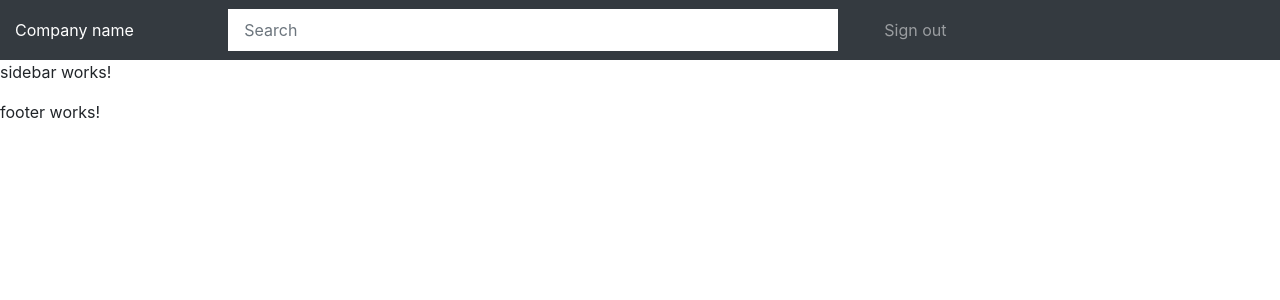
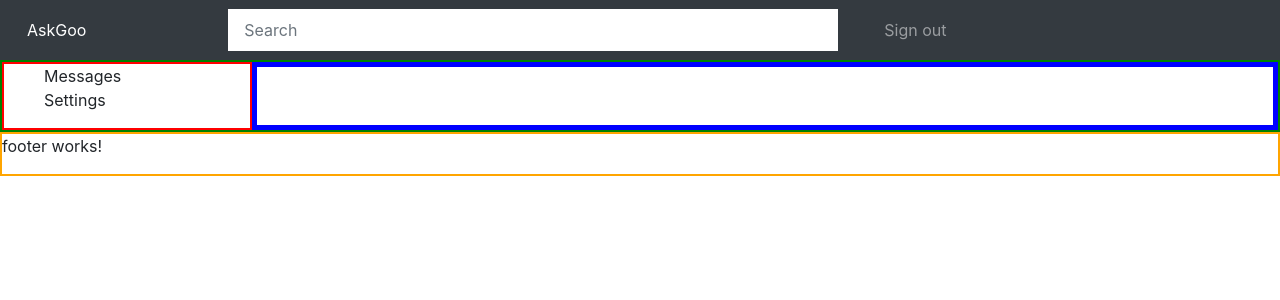
Before and after one commit to kaldren/AskGoo, an Angular app in the folder AskGoo.UI/ClientApp/: page / in a window 1280 px wide. Shown: the top 300 px of the page. Built offline with nearby package versions, Linux system fonts and the light colour scheme.

Commit message:
Angular wip

```diff
--- a/AskGoo.UI/ClientApp/src/app/app.component.html
+++ b/AskGoo.UI/ClientApp/src/app/app.component.html
@@ -3,15 +3,13 @@
     <app-navbar></app-navbar>
   </header>
 
-  <aside>
+  <main role="main">
     <app-sidebar></app-sidebar>
-  </aside>
-
-  <main id="app-pages" role="main">
-    <router-outlet></router-outlet>
+    <div id="app-pages">
+      <router-outlet></router-outlet>
+    </div>
   </main>
-
-  <footer>
-    <app-footer></app-footer>
+  <footer id="app-footer">
+      <app-footer></app-footer>
   </footer>
 </div>
--- a/AskGoo.UI/ClientApp/src/app/components/navbar/navbar.component.html
+++ b/AskGoo.UI/ClientApp/src/app/components/navbar/navbar.component.html
@@ -1,11 +1,12 @@
 <nav class="navbar navbar-dark sticky-top bg-dark flex-md-nowrap p-0">
-  <div class="col-sm-2 col-md-2 mr-0">
-    <a class="navbar-brand" href="#">Company name</a>
+  <div class="col-xs-12 col-sm-2 col-md-2">
+    <a class="navbar-brand" href="#">AskGoo</a>
   </div>
-  <div class="col-sm-8 col-md-6">
-      <input class="form-control form-control-dark" type="text" placeholder="Search" aria-label="Search">
+  <div class="col-xs-12 col-sm-8 col-md-6">
+      <input class="form-control form-control-dark"
+      type="text" placeholder="Search" aria-label="Search">
   </div>
-  <div class="col-sm-2 col-md-4">
+  <div class="col-xs-12 col-sm-2 col-md-4">
     <ul class="navbar-nav px-3">
         <li class="nav-item text-nowrap">
           <a class="nav-link" href="#">Sign out</a>
--- a/AskGoo.UI/ClientApp/src/app/components/navbar/navbar.component.scss
+++ b/AskGoo.UI/ClientApp/src/app/components/navbar/navbar.component.scss
@@ -1,3 +1,3 @@
-.app-navbar {
+#app-navbar {
   border: 2px solid green;
 }
--- a/AskGoo.UI/ClientApp/src/app/components/sidebar/sidebar.component.html
+++ b/AskGoo.UI/ClientApp/src/app/components/sidebar/sidebar.component.html
@@ -1,3 +1,6 @@
-<p>
-  sidebar works!
-</p>
+<aside id="app-sidebar">
+  <ul class="sidebar-menu">
+    <li>Messages</li>
+    <li>Settings</li>
+  </ul>
+</aside>
--- a/AskGoo.UI/ClientApp/src/assets/styles/askgoo.scss
+++ b/AskGoo.UI/ClientApp/src/assets/styles/askgoo.scss
@@ -1,2 +1,6 @@
 @import "./variables.scss";
 @import "./navbar.scss";
+@import "./sidebar.scss";
+@import "./main.scss";
+@import "./pages.scss";
+@import "./footer.scss";
--- /dev/null
+++ b/AskGoo.UI/ClientApp/src/assets/styles/footer.scss
@@ -0,0 +1,4 @@
+#app-footer {
+  display: block;
+  border: 2px solid orange;
+}
--- a/AskGoo.UI/ClientApp/src/assets/styles/main.scss
+++ b/AskGoo.UI/ClientApp/src/assets/styles/main.scss
@@ -0,0 +1,5 @@
+main {
+  display: flex;
+  border: 2px solid green;
+  height: 100%;
+}
--- a/AskGoo.UI/ClientApp/src/assets/styles/navbar.scss
+++ b/AskGoo.UI/ClientApp/src/assets/styles/navbar.scss
@@ -3,9 +3,9 @@ header nav.navbar {
   height: $navbar-height;
 
   .navbar-brand {
-    padding-top: .75rem;
-    padding-bottom: .75rem;
+    padding: .75rem;
     font-size: 1rem;
+    white-space: unset;
   }
 
   .form-control {
@@ -30,4 +30,8 @@ header nav.navbar {
   .search-box {
     width: unset;
   }
+
+  @media (max-width: 576px) {
+    height: unset;
+  }
 }
--- /dev/null
+++ b/AskGoo.UI/ClientApp/src/assets/styles/pages.scss
@@ -0,0 +1,4 @@
+#app-pages {
+  border: 5px solid blue;
+  width: 100%;
+}
--- a/AskGoo.UI/ClientApp/src/assets/styles/sidebar.scss
+++ b/AskGoo.UI/ClientApp/src/assets/styles/sidebar.scss
@@ -0,0 +1,15 @@
+#app-sidebar {
+  position: static;
+  width: $sidebar-width;
+  height: $sidebar-height;
+  border: 2px solid red;
+  transition: left .3s ease;
+  left: -260px;
+  top: 0;
+  z-index: 111;
+  overflow: auto;
+
+  .sidebar-menu {
+    list-style-type: none;
+  }
+}
--- a/AskGoo.UI/ClientApp/src/assets/styles/variables.scss
+++ b/AskGoo.UI/ClientApp/src/assets/styles/variables.scss
@@ -1 +1,4 @@
 $navbar-height: 60px;
+
+$sidebar-width: 250px;
+$sidebar-height: 100%;
```
